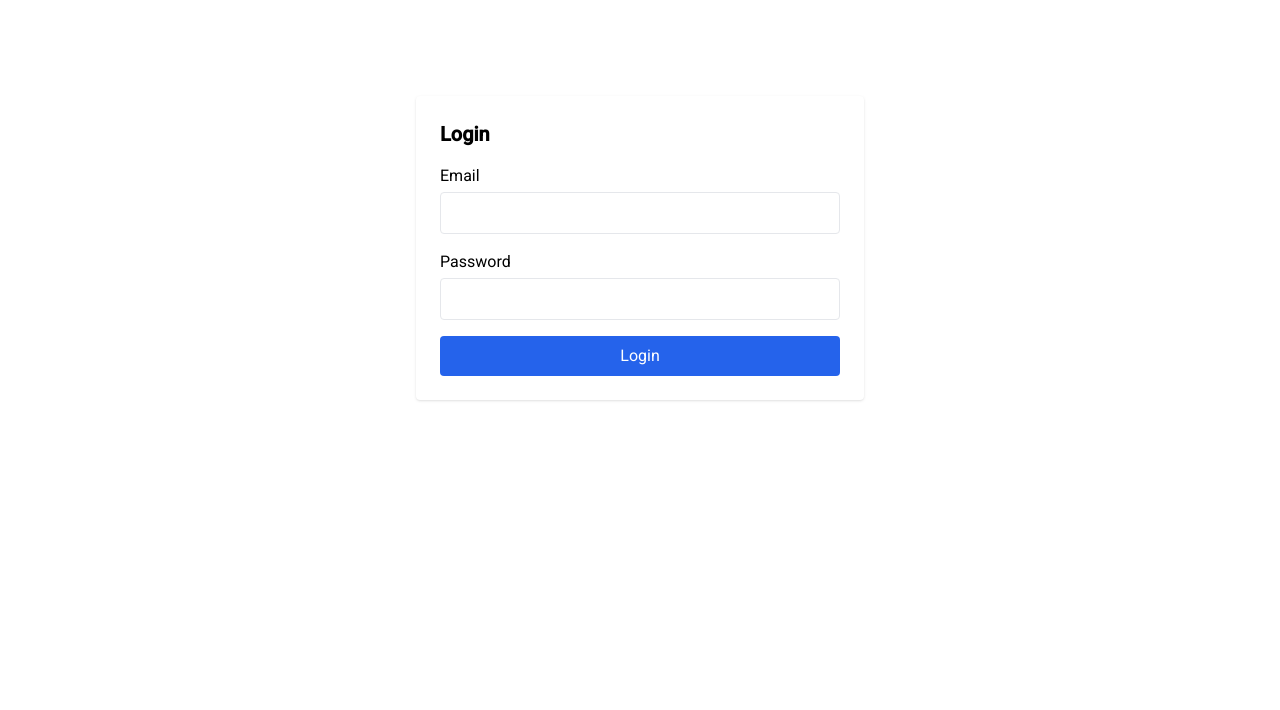
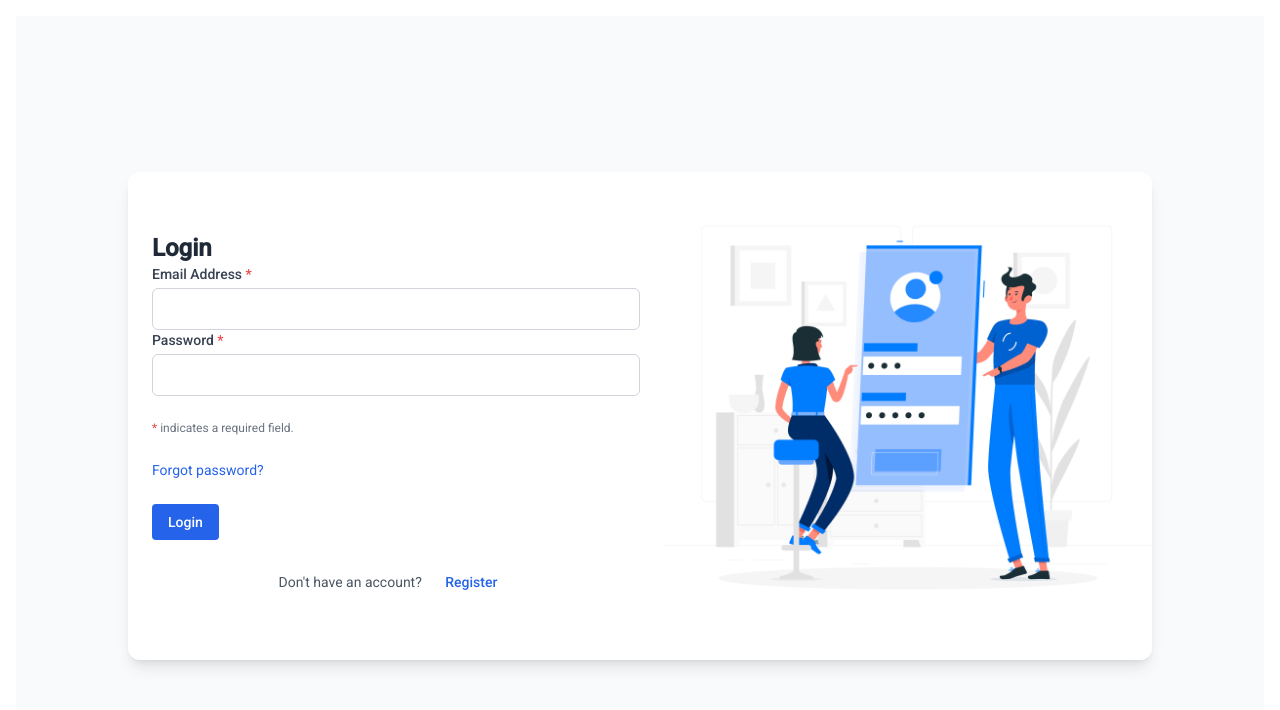
Before and after one commit to DallasLaComb/Daltime, an Angular app in the folder frontend/: page /auth/login in a window 1280 px wide. Shown: the top 710 px of the page. Built offline with nearby package versions, Linux system fonts and the light colour scheme.

Commit message:
refactor: update registration and login components to accept full payloads and improve error handling

```diff
--- a/frontend/src/app/auth/auth.service.ts
+++ b/frontend/src/app/auth/auth.service.ts
@@ -17,8 +17,9 @@ export class AuthService {
   constructor(private http: HttpClient) {}
 
   // 🔹 Register a new user
-  register(email: string, password: string): Observable<any> {
-    return this.http.post(`${this.apiUrl}/register`, { email, password });
+  // Accepts a full payload for registration
+  register(payload: any): Observable<any> {
+    return this.http.post(`${this.apiUrl}/register`, payload);
   }
 
   // 🔹 Login user and get JWT
--- a/frontend/src/app/auth/login/login.component.html
+++ b/frontend/src/app/auth/login/login.component.html
@@ -1,38 +1,74 @@
-<div class="max-w-md mx-auto mt-20 p-6 bg-white rounded shadow">
-  <h2 class="text-xl font-bold mb-4">Login</h2>
+<div class="min-h-screen flex items-center justify-center bg-gray-50">
+  <div
+    class="flex flex-col md:flex-row w-full max-w-5xl bg-white rounded-xl shadow-lg overflow-hidden"
+  >
+    <!-- Left: Login Form -->
+    <div class="flex-1 flex items-center justify-center p-6">
+      <form
+        (ngSubmit)="onSubmit()"
+        #loginForm="ngForm"
+        class="w-full max-w-xl space-y-6"
+      >
+        <h2 class="text-2xl font-bold text-gray-800">Login</h2>
 
-  <form (ngSubmit)="onSubmit()">
-    <div class="mb-4">
-      <label for="email" class="block mb-1">Email</label>
-      <input
-        id="email"
+        <shift-scheduler-input
           name="email"
+          label="Email Address"
+          type="email"
           [(ngModel)]="email"
-        type="email"
-        class="w-full border px-3 py-2 rounded"
-        required
+          [required]="true"
         />
+
+        <shift-scheduler-input
+          name="password"
+          label="Password"
+          type="password"
+          [(ngModel)]="password"
+          [required]="true"
+        />
+
+        <div *ngIf="error" class="text-sm text-red-600 mb-2">
+          {{ error }}
         </div>
 
-    <div class="mb-4">
-      <label for="password" class="block mb-1">Password</label>
-      <input
-        id="password"
-        name="password"
-        [(ngModel)]="password"
-        type="password"
-        class="w-full border px-3 py-2 rounded"
-        required
-      />
+        <!-- Required field note -->
+        <div class="text-xs text-gray-500 mt-2 mb-2">
+          <span class="text-red-500">*</span> indicates a required field.
         </div>
 
-    <div *ngIf="error" class="text-red-500 mb-4">{{ error }}</div>
+        <div class="flex items-center justify-between mt-2 mb-2">
+          <a
+            routerLink="/auth/forgot-password"
+            class="text-sm text-blue-600 hover:underline"
+            >Forgot password?</a
+          >
+        </div>
 
-    <button
+        <div class="mt-4">
+          <shift-scheduler-button
             type="submit"
-      class="w-full bg-blue-600 text-white py-2 rounded hover:bg-blue-700"
+            variant="primary"
+            class="w-full"
           >
             Login
-    </button>
+          </shift-scheduler-button>
+        </div>
+
+        <div class="text-sm text-center text-gray-600 mt-4">
+          Don't have an account?
+          <a [routerLink]="'/auth/register'" class="ml-1 inline-block">
+            <shift-scheduler-button variant="tertiary" type="button">
+              Register
+            </shift-scheduler-button>
+          </a>
+        </div>
       </form>
     </div>
+    <!-- Right: Image -->
+    <div
+      class="hidden md:flex flex-1 items-stretch justify-center bg-blue-50 p-0"
+    >
+      <img src="assets/register.jpg" class="w-full h-full object-cover" />
+    </div>
+  </div>
+</div>
--- a/frontend/src/app/auth/login/login.component.ts
+++ b/frontend/src/app/auth/login/login.component.ts
@@ -1,33 +1,39 @@
 // src/app/auth/login/login.component.ts
-import { Component } from '@angular/core';
-import { Router } from '@angular/router';
+import { Component, inject } from '@angular/core';
+import { Router, RouterModule } from '@angular/router';
+import { AuthService } from '../auth.service';
 import { FormsModule } from '@angular/forms';
-import { HttpClientModule } from '@angular/common/http';
-import { CommonModule } from '@angular/common';
-import { AuthService } from '../auth.service';
+import { InputComponent } from '@CommonShiftScheduler/form/input/input.component';
+import { ButtonComponent } from '@CommonShiftScheduler/ui/button/button.component';
+import { NgIf } from '@angular/common';
 
 @Component({
-  selector: 'app-login',
+  selector: 'shift-scheduler-login',
   standalone: true,
-  imports: [CommonModule, FormsModule, HttpClientModule],
   templateUrl: './login.component.html',
+  imports: [FormsModule, InputComponent, ButtonComponent, NgIf, RouterModule],
 })
 export class LoginComponent {
   email = '';
   password = '';
-  error = '';
+  error: string | null = null;
+  isLoading = false;
 
-  constructor(private authService: AuthService, private router: Router) {}
+  private auth = inject(AuthService);
+  private router = inject(Router);
 
-  onSubmit(): void {
-    this.authService.login(this.email, this.password).subscribe({
+  onSubmit() {
+    this.error = null;
+    this.isLoading = true;
+    this.auth.login(this.email, this.password).subscribe({
       next: (res) => {
-        console.log('SAVING AUTH DATA', res);
-        this.authService.saveAuthData(res);
-        this.router.navigate(['/employee/home']);
+        this.isLoading = false;
+        this.auth.saveAuthData(res);
+        this.router.navigate(['/']);
       },
       error: (err) => {
-        this.error = err.error?.error || 'Login failed. Please try again.';
+        this.isLoading = false;
+        this.error = err?.error?.error || 'Login failed. Please try again.';
       },
     });
   }
--- a/frontend/src/app/auth/register/register.component.ts
+++ b/frontend/src/app/auth/register/register.component.ts
@@ -9,6 +9,7 @@ import { RouterModule, Router } from '@angular/router';
 import { MatIconModule } from '@angular/material/icon';
 import { SpinnerComponent } from '../../shared/components/feedback/spinner/spinner.component';
 import { environment } from '../../../environments/environment';
+import { AuthService } from '../auth.service';
 
 @Component({
   selector: 'shift-scheduler-register',
@@ -28,6 +29,7 @@ import { environment } from '../../../environments/environment';
 export class RegisterComponent {
   http = inject(HttpClient);
   router = inject(Router);
+  private auth = inject(AuthService);
 
   firstName = '';
   lastName = '';
@@ -135,7 +137,6 @@ export class RegisterComponent {
       return;
     }
     if (!this.isPasswordStrong(this.password)) {
-      // Do not alert, show message in template
       this.registrationError = 'Password does not meet requirements.';
       this.isLoading = false;
       return;
@@ -154,10 +155,9 @@ export class RegisterComponent {
       password: this.password,
     };
 
-    this.http.post(`${this.apiBaseUrl}/auth/register`, payload).subscribe({
+    this.auth.register(payload).subscribe({
       next: (res) => {
         this.isLoading = false;
-        console.log('Registration successful:', res);
         this.registrationSuccess = true;
         setTimeout(() => {
           this.router.navigate(['/auth/login']);
@@ -165,9 +165,10 @@ export class RegisterComponent {
       },
       error: (err) => {
         this.isLoading = false;
+        this.registrationError =
+          err?.error?.error ||
+          'Registration failed. Check the console for details.';
         console.error('Registration failed:', err);
-        this.registrationError =
-          'Registration failed. Check the console for details.';
       },
     });
   }
```
Lines whose indentation alone changed are shown as unchanged.
